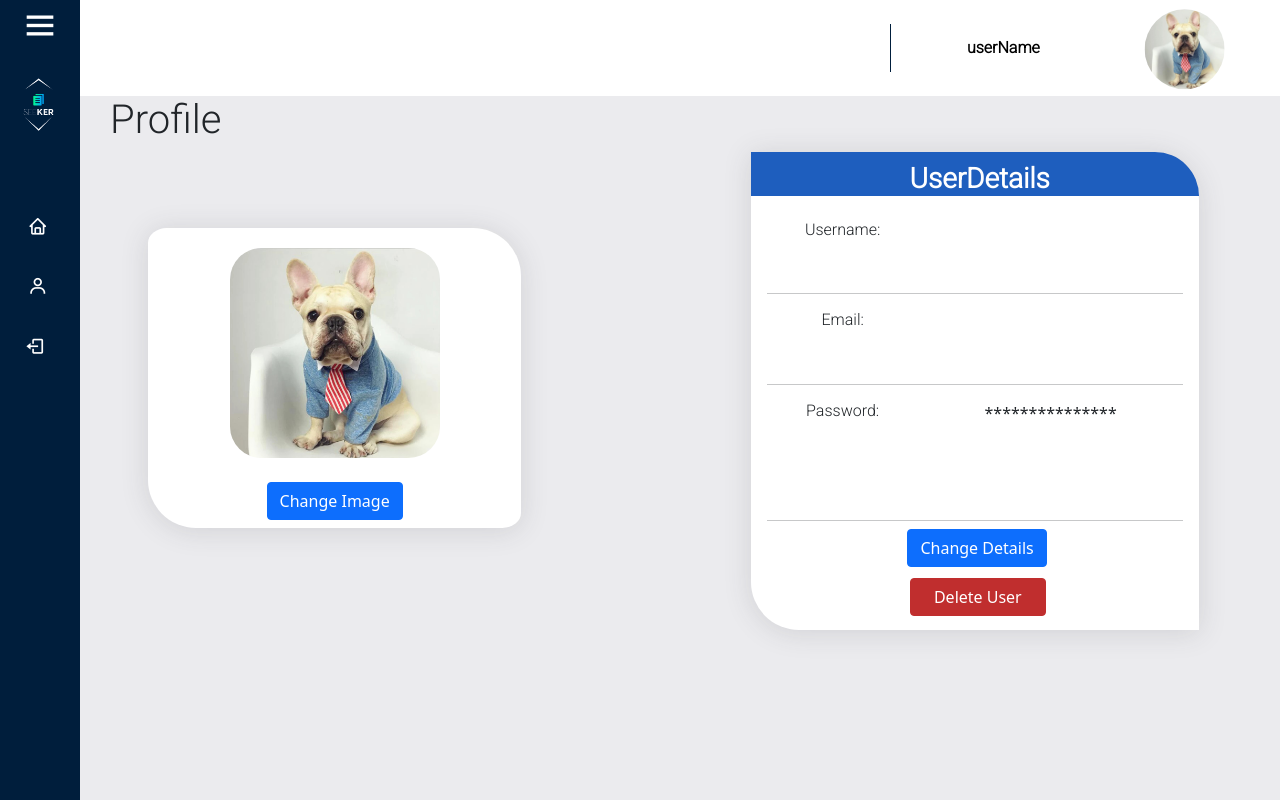
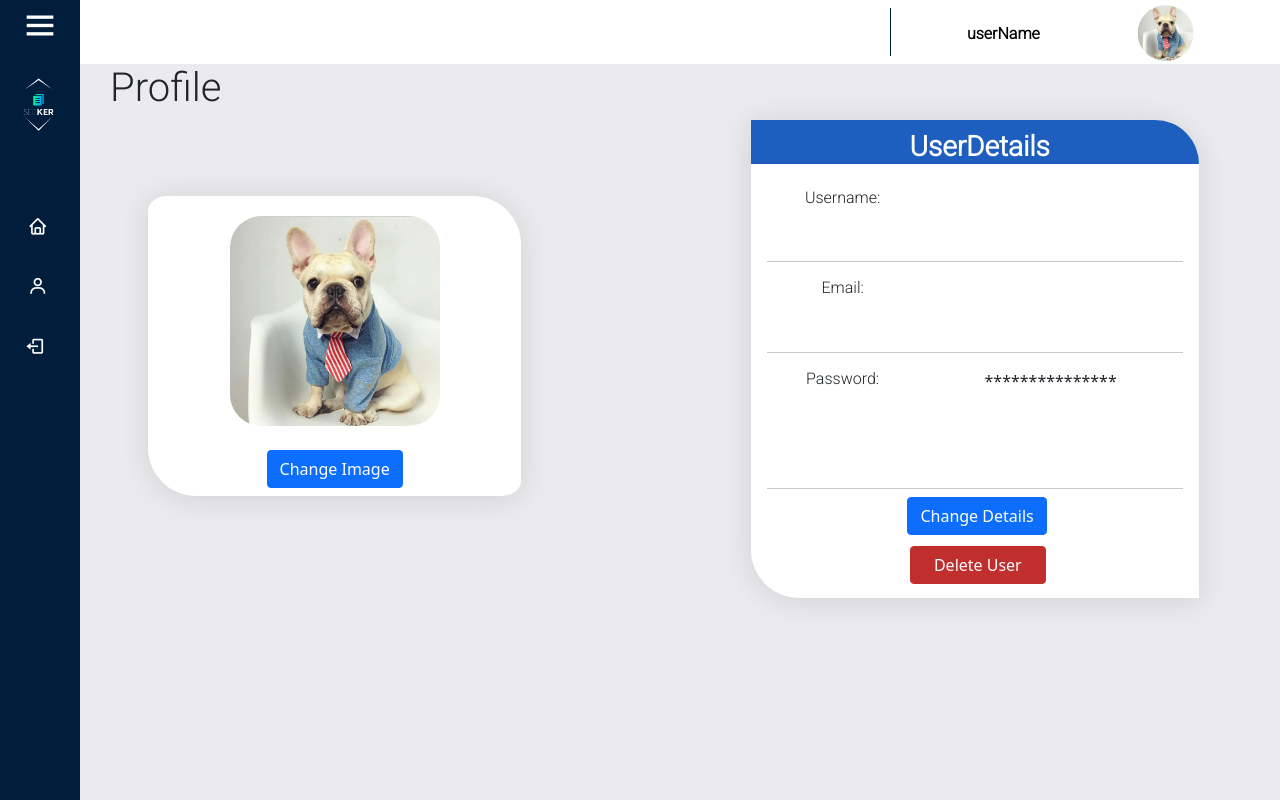
Before and after one commit to 1Solon/online-file-searcher-seeker, a React (Create React App) app in the folder client/: page /userpage in a window 1280 px wide. Built offline with nearby package versions, Linux system fonts and the light colour scheme; no server answers.

Commit message:
css + delete user

```diff
--- a/client/src/components/UserPage.js
+++ b/client/src/components/UserPage.js
@@ -23,24 +23,27 @@ export default function UserPage(){
     }, []);
 
     const removeSession = ()  => {
-        // alert("Are you sure?")
-        window.confirm("Press a button!")
-        // if
-            // console.log('Thing was saved to the database.')
+        if(window.confirm("Are you sure you want to delete your account?")){
+            console.log("true")
 
-        // else{
-        //     // Do nothing!
-        //     console.log('Thing was not saved to the database.');
-        // }
+            // 1st delete files
 
-        // confirm('Are you sure you want to save this thing into the database?')) {
-        //     // Save it!
-        //     console.log('Thing was saved to the database.');
-        //   } else {
-        //     // Do nothing!
-        //     console.log('Thing was not saved to the database.');
-        //   }
-        // axios.get('/api/delete-session', {})
+            // 2nd delete user
+
+            // 3rd delete local storage
+            localStorage.removeItem('id');
+            localStorage.removeItem('username');
+            localStorage.removeItem('email');
+
+            // 4th delete session
+            axios.get('/api/delete-session', {})
+            nav('/login')
+
+        }
+        else{
+            console.log("false")
+        }
+
     }
 
     return(
--- a/client/src/components/styles/TopBar.css
+++ b/client/src/components/styles/TopBar.css
@@ -1,5 +1,9 @@
+/* .TopBar{
+    height:
+} */
+
 .rightTopbar, .leftTopbar{
-    height: 3em;
+    height: 2em;
 }
 
 .rightTopbar{
@@ -10,7 +14,7 @@
 .TopBar p{
     color: black;
     position: relative;
-    bottom: 8.5em;
+    bottom: 7.8em;
     left: 75%;
 }
 
@@ -27,9 +31,9 @@
 
 #circularUser{
     position: relative;
-    bottom: 5.5em;
-    left: 89%;
-    height: 5em;
+    bottom: 4.8em;
+    left: 50%;
+    height: 3.5em;
     border-radius: 50%;
 }
 
```
